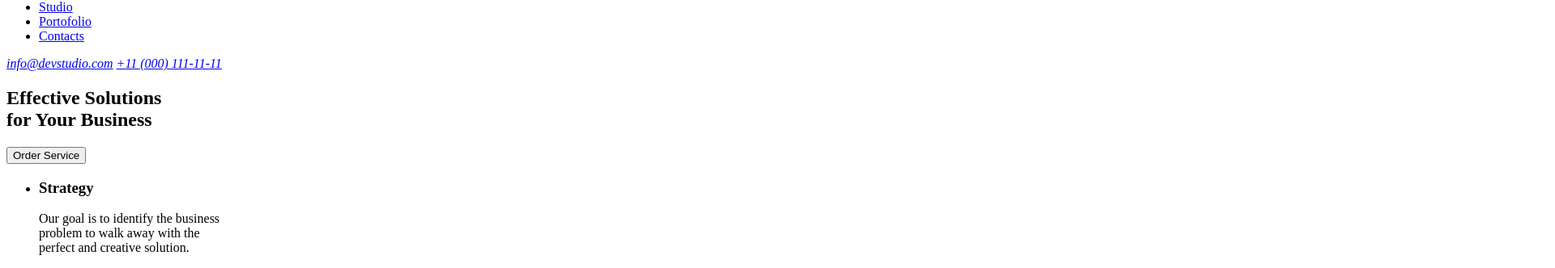
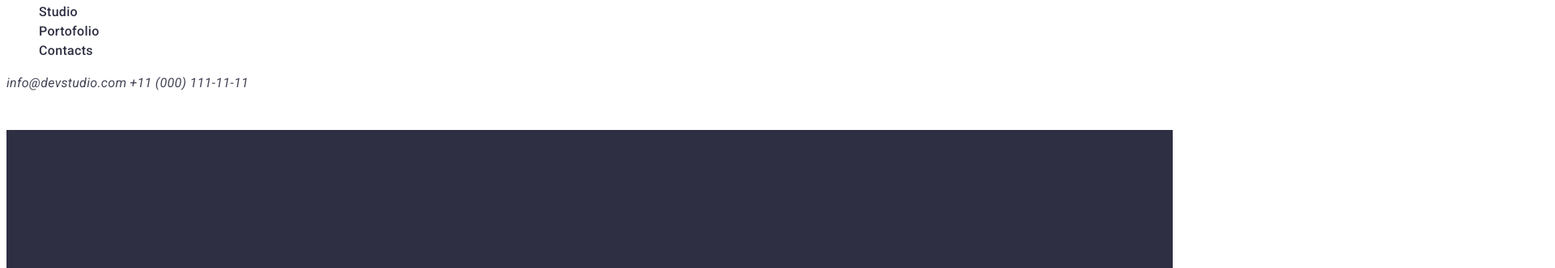
Before and after one commit to AndraTodor/goit-markup-hw-02, a plain HTML site: page index.html in a window 1280 px wide. Shown: the part 42-374 px from the top of the page at 81% size, 1920 px wide, since content can reach past the window. Drawn offline with Linux system fonts and the light colour scheme; the site is published under a folder, as on GitHub Pages, so addresses that start at the root find nothing.

Commit message:
./ instead /
for css path in index.html

```diff
--- a/index.html
+++ b/index.html
@@ -10,7 +10,7 @@
       href="https://fonts.googleapis.com/css2?family=Raleway:wght@700&family=Roboto:ital,wght@0,100;0,300;0,400;0,500;0,700;0,900;1,100;1,300;1,400;1,500;1,700;1,900&display=swap"
       rel="stylesheet"
     />
-    <link rel="stylesheet" href="/css/studio.css" />
+    <link rel="stylesheet" href="./css/studio.css" />
   </head>
   <body>
     <header>
```
